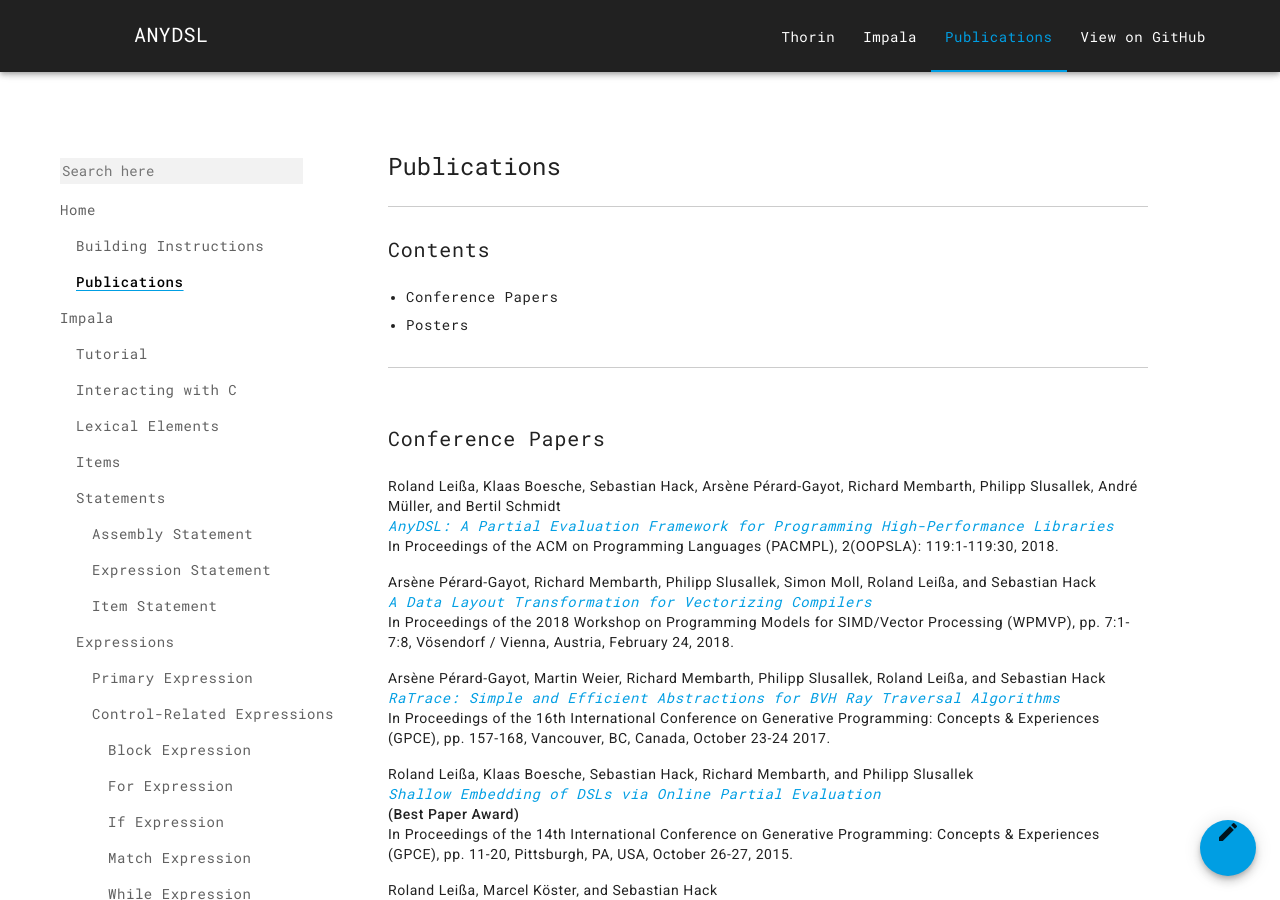
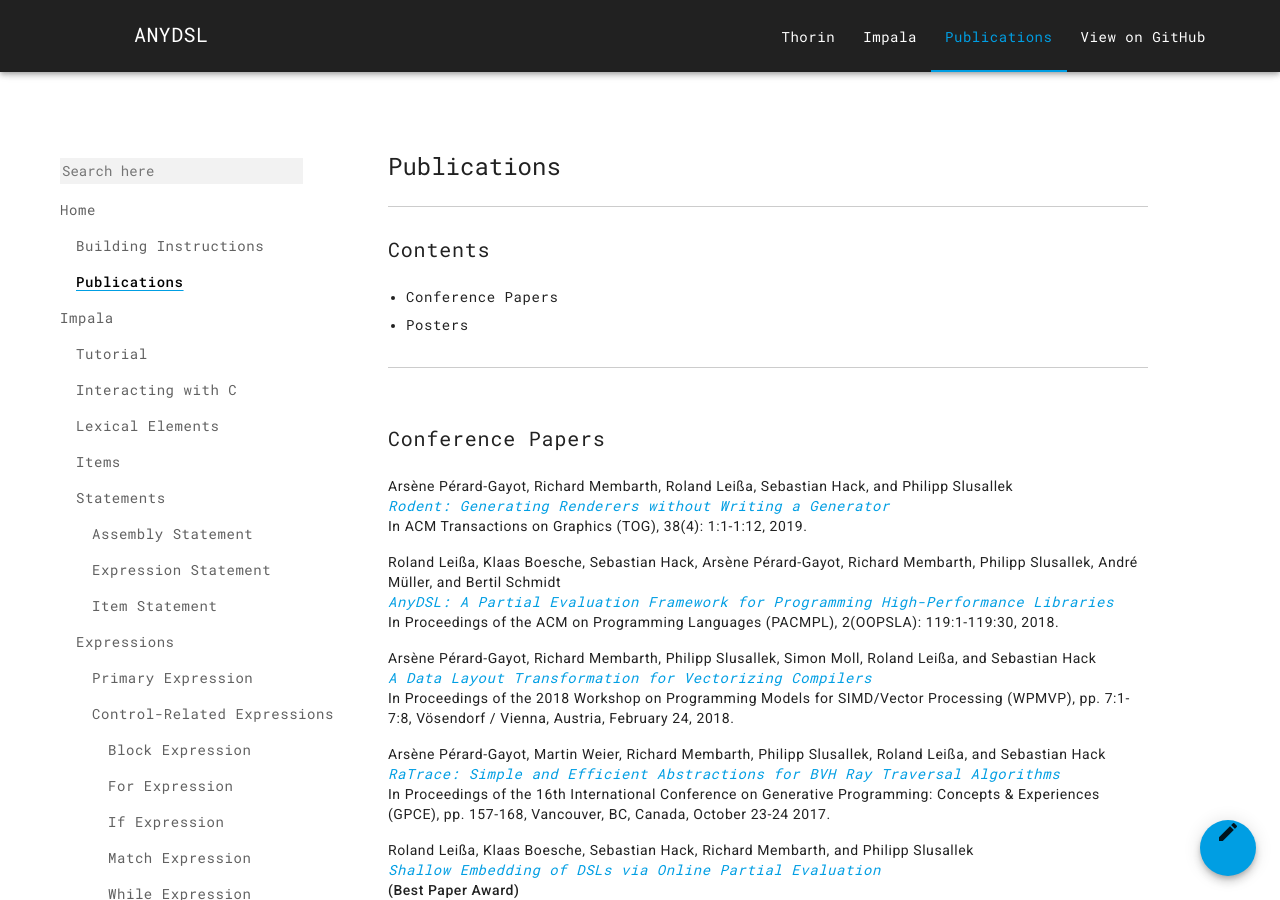
Before and after one commit to AnyDSL/anydsl.github.io, a Jekyll site: the page built from Publications.md, in a window 1280 px wide and 900 px high. Built offline with Jekyll 4.4.1, drawn with Linux system fonts in a browser that asks for light colours; nearby versions of some CDN libraries.

Commit message:
Add SIGGRAPH paper.

```diff
--- a/_data/publications.yml
+++ b/_data/publications.yml
@@ -1,4 +1,15 @@
 papers:
+ - title: "Rodent: Generating Renderers without Writing a Generator"
+   authors:
+    - Arsène Pérard-Gayot
+    - Richard Membarth
+    - Roland Leißa
+    - Sebastian Hack
+    - Philipp Slusallek
+   venue: "In ACM Transactions on Graphics (TOG), 38(4): 1:1-1:12, 2019."
+   date: "2019-07-28"
+   url: https://graphics.cg.uni-saarland.de/papers/perard-2019-siggraph-rodent.pdf
+
  - title: "AnyDSL: A Partial Evaluation Framework for Programming High-Performance Libraries"
    authors:
     - Roland Leißa
```
